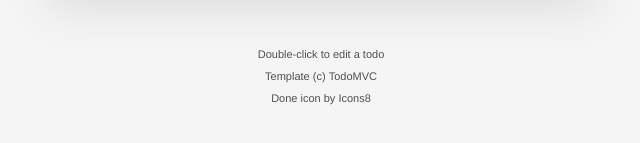
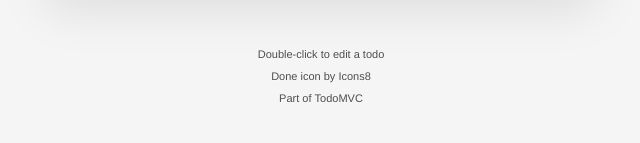
Before and after one commit to pjtunstall/overreact, a plain HTML site: page index.html in a window 1280 px wide. Shown: the part 211-354 px from the top of the page, 319-959 px from the left. Drawn offline with Linux system fonts and the light colour scheme.

Commit message:
tidying credits

```diff
--- a/index.html
+++ b/index.html
@@ -11,10 +11,10 @@
     <section class="todoapp"></section>
     <footer class="info">
       <p>Double-click to edit a todo</p>
-      <p>Template (c) <a href="http://todomvc.com">TodoMVC</a></p>
       <p>
         Done icon by <a href="https://icons8.com/icon/11849/done">Icons8</a>
       </p>
+      <p>Part of <a href="http://todomvc.com">TodoMVC</a></p>
     </footer>
     <script type="module" src="js/app/app.js" defer></script>
   </body>
```
